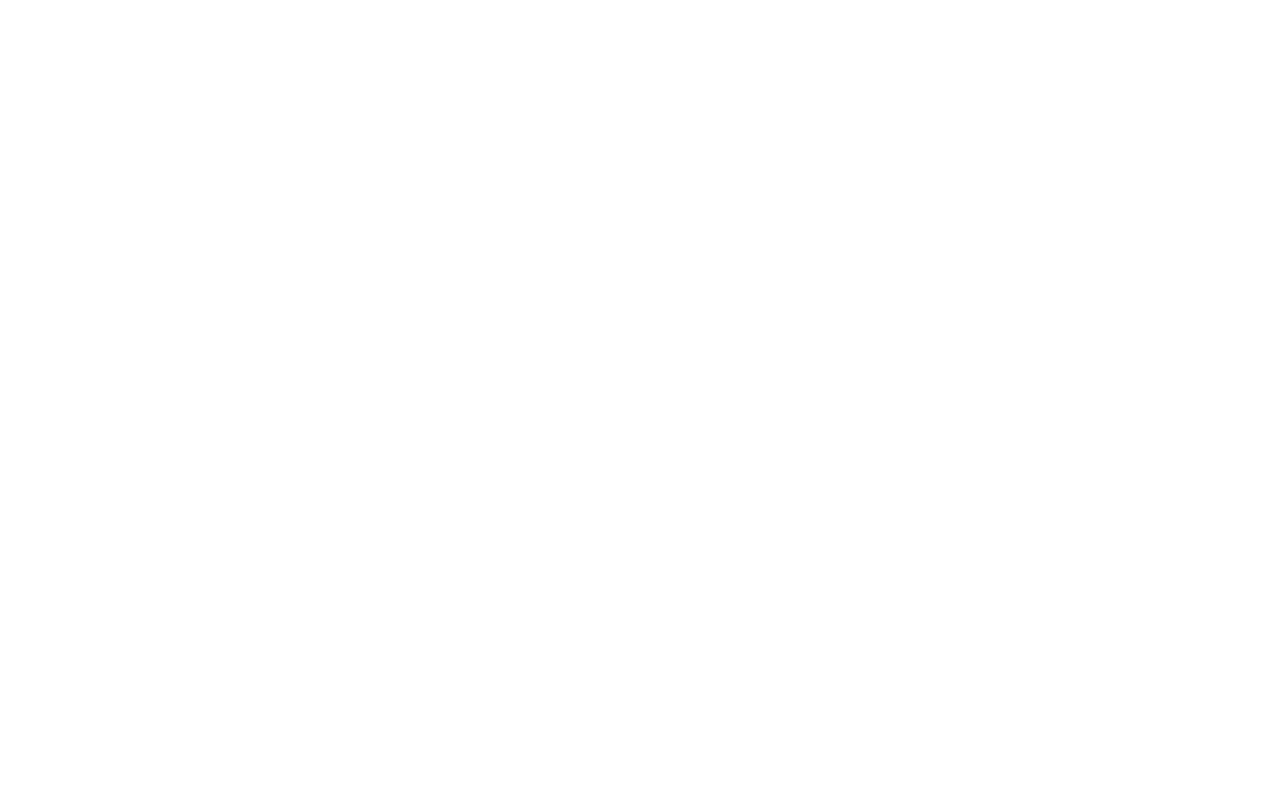
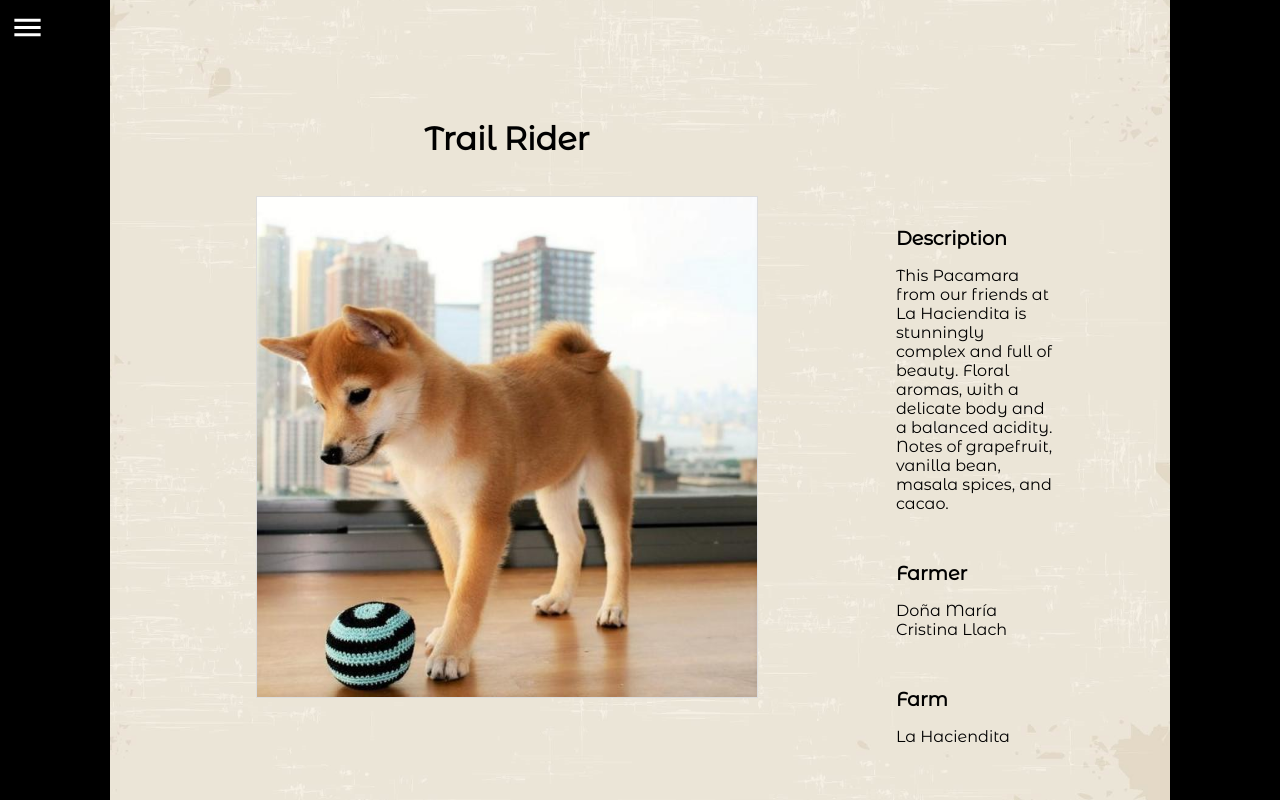
Before and after one commit to caelinp/rider-coffee-roaster, a React (Create React App) app: page /sample-product in a window 1280 px wide. Before the commit this address had no page. Built offline with nearby package versions, Linux system fonts and the light colour scheme.

Commit message:
individual product pages added, formatting to be done

```diff
--- a/src/AllProductsPage.tsx
+++ b/src/AllProductsPage.tsx
@@ -41,7 +41,7 @@
       <div className="products-container">
         <div className="products-grid">
           {filteredProducts.map((product) => (
-            <Link to={`/products/${product.id}`} key={product.id} className="product-link">
+            <Link to={`/sample-product`} key={product.id} className="product-link"> {/* update this once you have the ability to multiple product pages*/}
               <div className="product-card">
                 <img src={product.imageUrl} alt={product.name} className="product-image" />
                 <div className="product-details">
--- a/src/App.tsx
+++ b/src/App.tsx
@@ -8,7 +8,8 @@
 import AboutUsPage from './AboutUsPage';
 import ContactUsPage from './ContactUsPage'; // Import the ContactUsPage component
 import FeaturedProductsPage from './FeaturedProductsPage'; // Import the ContactUsPage component
-import AllProductsPage from './AllProductsPage'; // Import the ProductsPage component
+import AllProductsPage from './AllProductsPage'; // Import the AllProductsPage component
+import ProductInfoPage from './ProductInfoPage'; // Import the ProductInfoPage component
 
 const App: React.FC = () => {
   const [modalOpen, setModalOpen] = useState(false);
@@ -63,6 +64,7 @@
         <Route path="/about-us" element={<AboutUsPage />} />
         <Route path="/contact-us" element={<ContactUsPage />} />
         <Route path="/featured-products" element={<FeaturedProductsPage />} />
+        <Route path="/sample-product" element={<ProductInfoPage />} />
       </Routes>
     </div>
   );
--- a/src/FeaturedProductsPage.tsx
+++ b/src/FeaturedProductsPage.tsx
@@ -4,6 +4,8 @@
 import productImage1 from './img/product1.jpg'
 import productImage2 from './img/product2.jpg'
 import productImage3 from './img/product3.jpg'
+import { Link } from 'react-router-dom';
+
 
 const FeaturedProductsPage = () => {
   const products = [
@@ -32,6 +34,7 @@
     <div className="featured-products-page">
       <div className="featured-products-container">
         {products.map((product) => (
+          <Link to={`/sample-product`} key={product.id} className="product-link"> {/* update this once you have the ability to multiple product pages*/}
           <div className="product-card" key={product.id}>
             <img src={product.imageUrl} alt={product.name} className="product-image" />
             <div className="product-details">
@@ -39,6 +42,7 @@
               <p className="product-price">{product.price}</p>
             </div>
           </div>
+          </Link>
         ))}
       </div>
     </div>
--- /dev/null
+++ b/src/ProductInfoPage.css
@@ -0,0 +1,108 @@
+/* ProductInfoPage.css */
+body, html {
+  margin: 0;
+  padding: 0;
+  font-size: 16px;
+}
+
+.product-info-page {
+  width: 100%;
+  height: 100vh;
+  display: flex;
+  min-height: 100vh;
+  justify-content: center;
+  align-items: center;
+  background-image: url('./img/background-no-logo.png');
+  background-size: cover;
+  background-position: center;
+  position: relative;
+}
+
+.product-info-content {
+  max-width: 95%; /* Adjust this percentage as needed */
+  width: 100%;
+  display: flex;
+  align-items: flex-start;
+  flex-direction: row;
+  justify-content: space-between;
+}
+
+.product-info-container {
+  padding: 1rem 10rem;
+  display: flex;
+  flex-direction: row;
+  align-items: flex-start;
+  gap: 2rem;
+  overflow-y: auto;
+  max-height: calc(100vh - 100px);
+}
+
+.product-header {
+  margin-bottom: 1rem;
+  text-align: center;
+  margin-top: 1rem;
+}
+
+.product-main-image-container {
+  padding: 1rem 5rem;
+  display: flex;
+  flex-direction: column;
+  align-items: center;
+  justify-content: center;
+  position: relative;
+  margin-top: 1rem;
+}
+
+.product-main-image {
+  width: 500px; /* Set a fixed width of 90% of the container width */
+  height: auto; /* Maintain the aspect ratio of the original image */
+  max-width: none; /* Remove the max-width restriction */
+  border: 1px solid #ddd;
+  margin: 0 1rem; /* Margin on both sides of the image */
+}
+
+.product-info {
+  margin-top: 10rem;
+}
+
+.info-field {
+  margin-bottom: 1rem;
+  text-align: left;
+}
+
+.info-field h2 {
+  font-size: 1.2rem;
+  font-weight: bold;
+  margin-bottom: 0.5rem;
+}
+
+.add-to-cart-button {
+  margin-top: 1rem;
+}
+
+/* Hide the scrollbar for Firefox */
+.product-info-container {
+  scrollbar-width: thin;
+  scrollbar-color: transparent transparent;
+}
+
+/* Hide the scrollbar for Chrome, Edge, and Safari */
+.product-info-container::-webkit-scrollbar {
+  width: 6px;
+}
+
+.product-info-container::-webkit-scrollbar-thumb {
+  background-color: transparent;
+}
+
+/* Media query for screens less than 768 pixels wide */
+@media (max-width: 768px) {
+  .product-info-container {
+    flex-direction: column; /* Change to column layout */
+    padding: 10rem;
+  }
+
+  .product-main-image-container {
+    padding: 10rem;
+  }
+}
--- /dev/null
+++ b/src/ProductInfoPage.tsx
@@ -0,0 +1,114 @@
+// ProductInfoPage.tsx
+import React, { useState, useRef, MouseEvent } from 'react';
+import './ProductInfoPage.css';
+
+import productImage1 from './img/product1.jpg';
+import productImage2 from './img/product2.jpg';
+import productImage3 from './img/product3.jpg';
+
+const ProductInfoPage = () => {
+  // Sample product data
+  const product = {
+    name: 'Trail Rider',
+    images: [
+      productImage1, // Replace with actual image URLs
+      productImage2,
+      productImage3,
+    ],
+    description: 'This Pacamara from our friends at La Haciendita is stunningly complex and full of beauty. Floral aromas, with a delicate body and a balanced acidity. Notes of grapefruit, vanilla bean, masala spices, and cacao.',
+    farmer: 'Doña María Cristina Llach',
+    farm: 'La Haciendita ',
+    origin: 'Cerro El Tigre, Usulután, El Salvador',
+    altitude: '1300-1650m',
+    process: 'Washed',
+    varietal: 'Pacamara',
+    notes: 'grapefruit, clove, cinnamon, cacao, vanilla bean',
+  };
+
+  const [currentImageIndex, setCurrentImageIndex] = useState(0);
+  const imgRef = useRef<HTMLImageElement | null>(null);
+
+  const handleImageClick = (e: MouseEvent<HTMLImageElement>) => {
+    // Ensure imgRef.current is not null before accessing its properties
+    if (imgRef.current) {
+      // Get the image width
+      const imageWidth = imgRef.current.clientWidth;
+
+      // Calculate the click position relative to the image width
+      const relativeClickX = e.nativeEvent.offsetX / imageWidth;
+
+      // Determine if the left or right half of the image was clicked
+      if (relativeClickX < 0.5) {
+        // Clicked on the left half, go to the previous image
+        setCurrentImageIndex((prevIndex) =>
+          prevIndex === 0 ? product.images.length - 1 : prevIndex - 1
+        );
+      } else {
+        // Clicked on the right half, go to the next image
+        setCurrentImageIndex((prevIndex) =>
+          prevIndex === product.images.length - 1 ? 0 : prevIndex + 1
+        );
+      }
+    }
+  };
+
+  return (
+    <div className = "product-info-content">
+    <div className="product-info-page">
+      <div className="product-info-container">
+        <div className="product-main-image-container">
+          <div className="product-header">
+            <h1>{product.name}</h1>
+          </div>
+          <img
+            src={product.images[currentImageIndex]}
+            alt={product.name}
+            className="product-main-image"
+            onClick={handleImageClick}
+            ref={imgRef}
+          />
+        </div>
+        <div className="product-info">
+          <div className="info-field">
+            <h2>Description</h2>
+            <p>{product.description}</p>
+          </div>
+          <div className="info-field">
+            <h2>Farmer</h2>
+            <p>{product.farmer}</p>
+          </div>
+          <div className="info-field">
+            <h2>Farm</h2>
+            <p>{product.farm}</p>
+          </div>
+          <div className="info-field">
+            <h2>Origin</h2>
+            <p>{product.origin}</p>
+          </div>
+          <div className="info-field">
+            <h2>Altitude</h2>
+            <p>{product.altitude}</p>
+          </div>
+          <div className="info-field">
+            <h2>Process</h2>
+            <p>{product.process}</p>
+          </div>
+          <div className="info-field">
+            <h2>Varietal</h2>
+            <p>{product.varietal}</p>
+          </div>
+          <div className="info-field">
+            <h2>Notes</h2>
+            <p>{product.notes}</p>
+          </div>
+          <div className="add-to-cart-button">
+            <button>Add to Cart</button>
+          </div>
+          </div>
+        </div>
+      </div>
+      </div>
+  );
+};
+
+export default ProductInfoPage;
```
